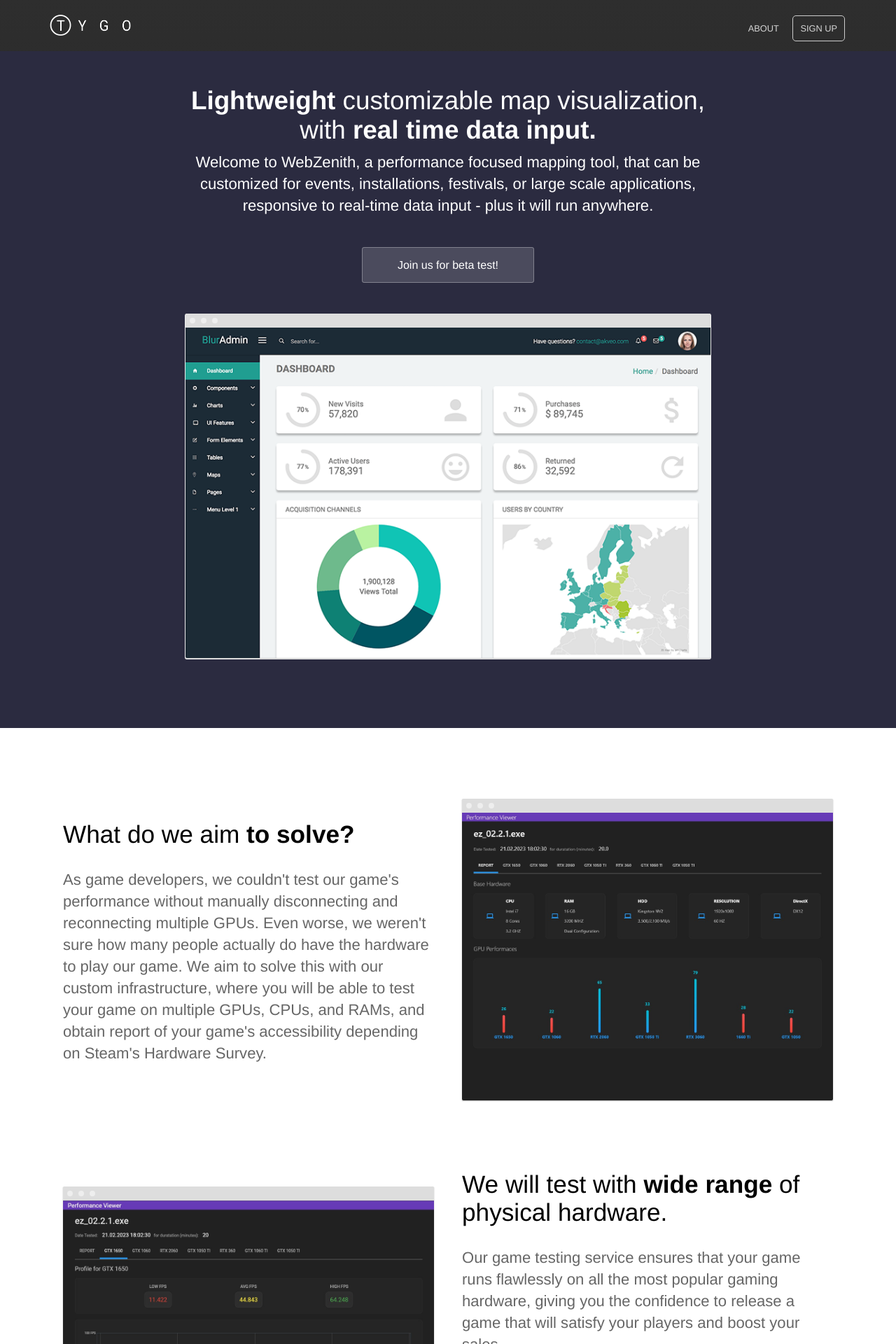
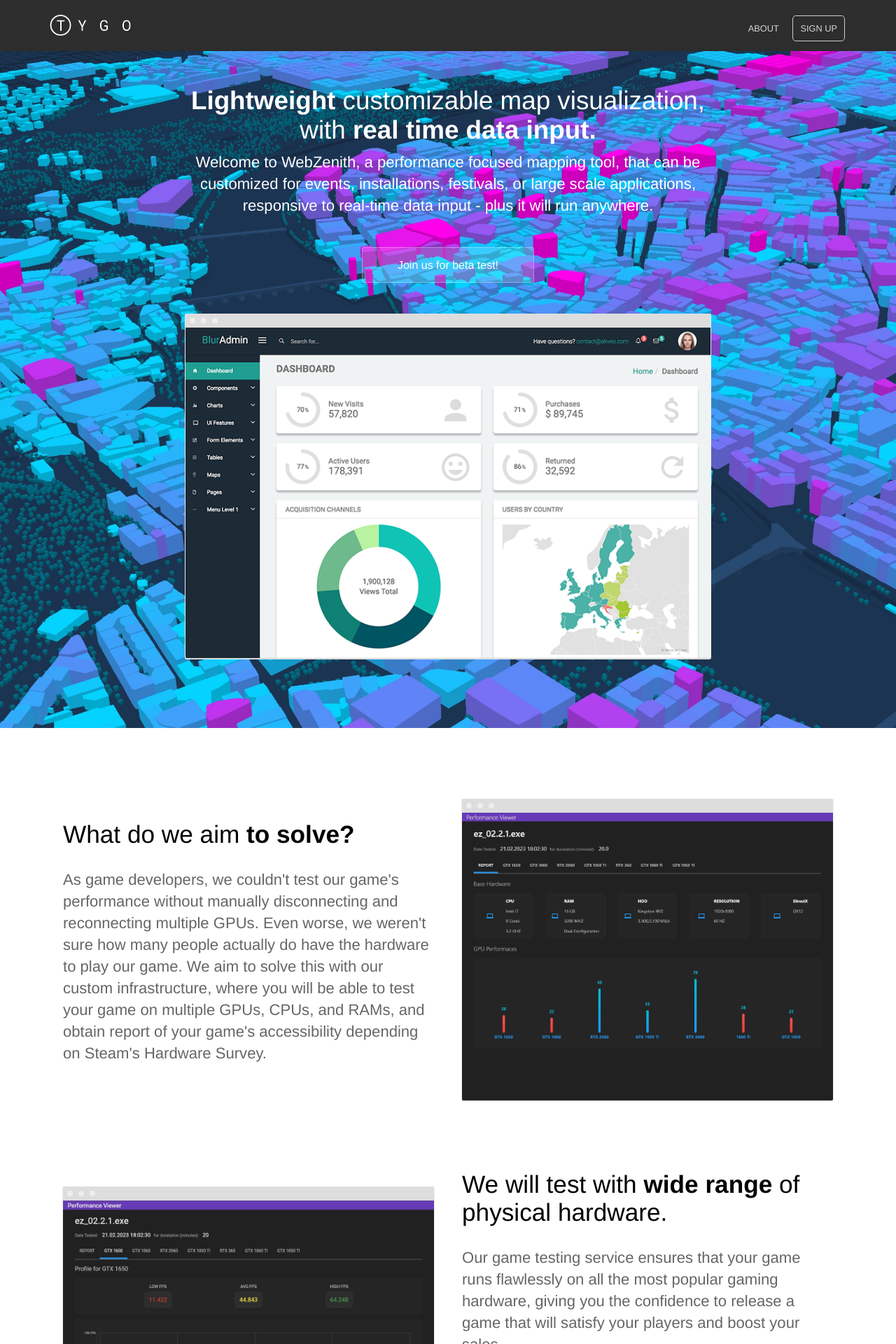
Before and after one commit to stdiomapper/web, a Jekyll site: the page built from index.html, in a window 1280 px wide. Shown: the top 1920 px of the page at 70% size. Built offline with Jekyll 4.4.1, drawn with Linux system fonts in a browser that asks for light colours.

Commit message:
update img

```diff
--- a/_sass/landing-page.scss
+++ b/_sass/landing-page.scss
@@ -36,7 +36,7 @@
 	text-align: center;
 	/* background: linear-gradient(to bottom, $middle-gradient-color 0%, $secondary-brand-color 100%) no-repeat #a05fb7; */
 	padding-top: 50px;
-	background-image: url('images/hero_background.jpg');
+	background-image: url('../images/hero_background.jpg');
 	background-size: cover;
 	background-position: center;
 
```
